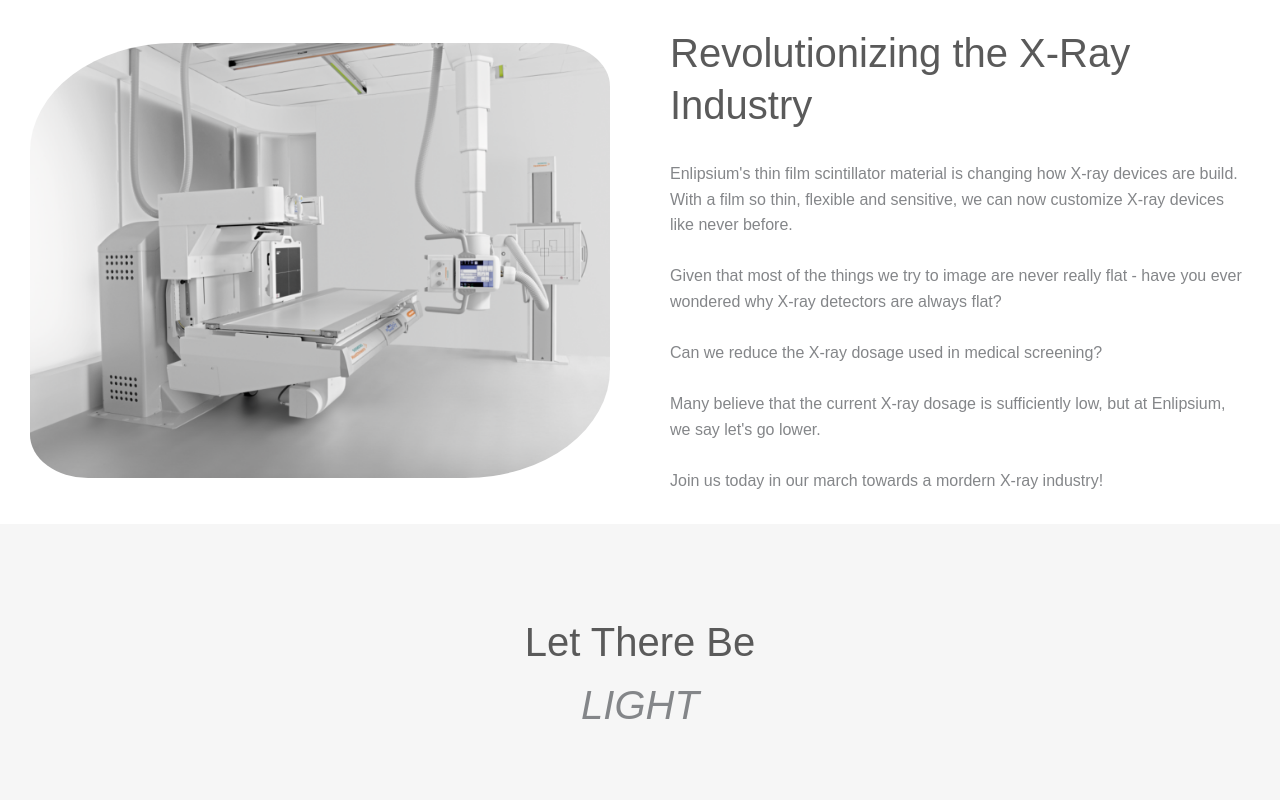
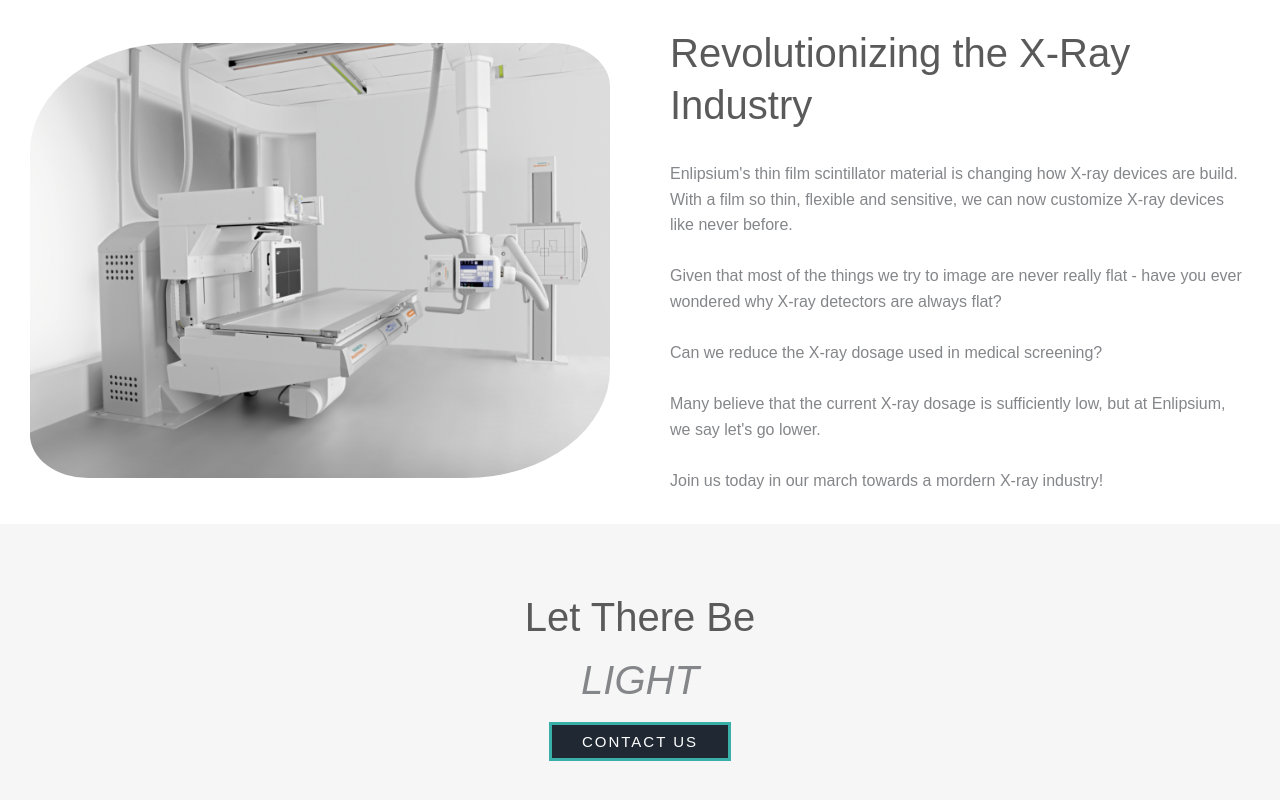
Before and after one commit to wickker/enlipsium, a Next.js app: page / in a window 1280 px wide. Shown: the part 521-1321 px from the top of the page. Built offline with nearby package versions, Linux system fonts and the light colour scheme.

Commit message:
made button component

```diff
--- /dev/null
+++ b/components/Button.js
@@ -0,0 +1,26 @@
+import styled from "styled-components";
+import PropTypes from "prop-types";
+import * as Constants from "../utils/constants";
+
+const StyledButton = styled.button`
+  background: ${Constants.darkGray};
+  color: white;
+  text-transform: uppercase;
+  letter-spacing: 2px;
+  border: solid 3px ${Constants.marine};
+  padding: 5px 30px;
+  font-size: 15px;
+  &:hover {
+    box-shadow: 0 6px 6px -6px ${Constants.marine};
+    cursor: pointer;
+  }
+`;
+
+export default function Button({ buttonText, onClick }) {
+  return <StyledButton onClick={onClick}>{buttonText}</StyledButton>;
+}
+
+Button.propTypes = {
+  buttonText: PropTypes.string,
+  onClick: PropTypes.func,
+};
--- a/pages/index.js
+++ b/pages/index.js
@@ -2,6 +2,7 @@
 import * as Constants from "../utils/constants";
 import content from "../utils/content.json";
 import styled from "styled-components";
+import Button from "../components/Button";
 
 const LightGrayCol = styled(Col)`
   && {
@@ -55,7 +56,6 @@
 
 const StyledRow2 = styled(Row)`
   && {
-
   }
 `;
 
@@ -123,10 +123,22 @@
     text-transform: uppercase;
     font-style: italic;
     text-align: center;
+    margin-bottom: 10px;
+  }
+`;
+
+const StyledCol = styled(Col)`
+  && {
+    text-align: center;
   }
 `;
 
 export default function Home() {
+
+  const onButtonClick = () => {
+    window.location.assign("/")
+  }
+
   return (
     <Row>
       <LightGrayCol span={24}>
@@ -153,6 +165,9 @@
         <StyledRow2>
           <Tagline3 span={24}>{content.home.tagline3}</Tagline3>
           <Tagline4 span={24}>{content.home.tagline4}</Tagline4>
+          <StyledCol span={24}>
+            <Button buttonText="Contact Us" onClick={onButtonClick}/>
+          </StyledCol>
         </StyledRow2>
       </LightGrayCol2>
     </Row>
```
